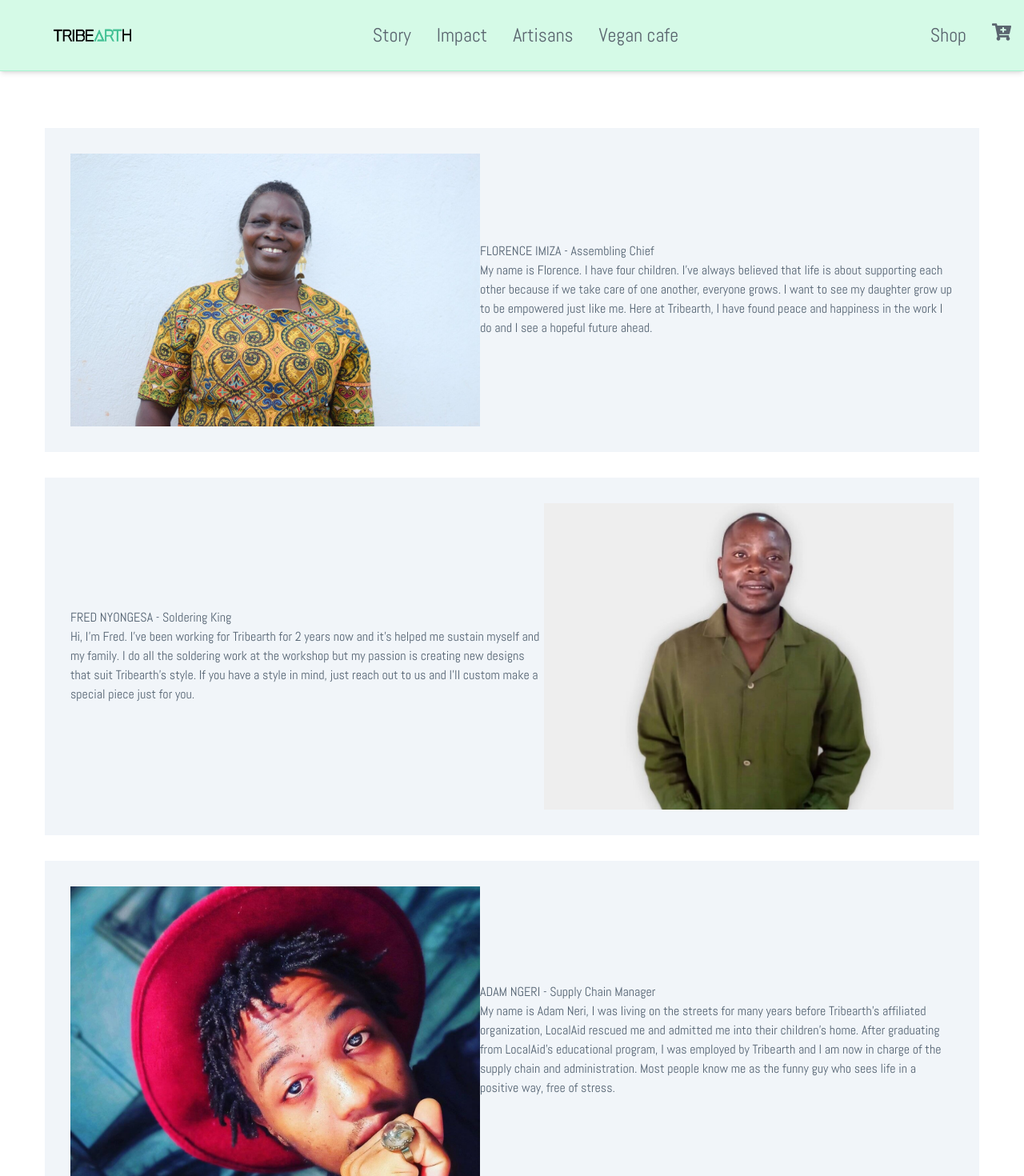
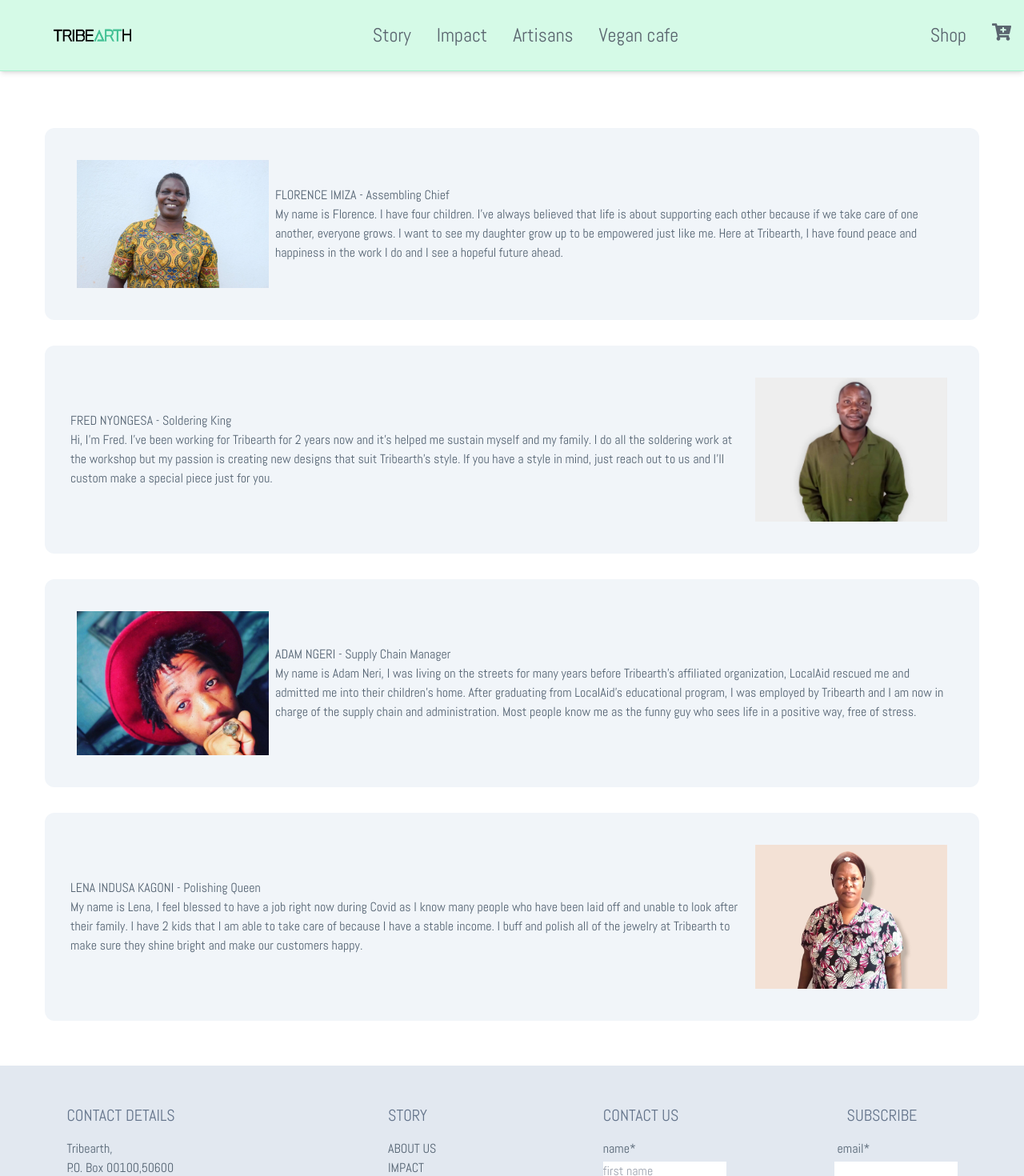
Before and after one commit to MatthewsRicky/tribearth, a React (Vite) app in the folder tribearth/: page /Artisan in a window 1280 px wide. Shown: the top 1470 px of the page at 80% size. Built offline with nearby package versions, Linux system fonts and the light colour scheme; a web font is replaced by a local one.

Commit message:
Update Artisan.jsx

```diff
--- a/tribearth/src/pages/Artisan.jsx
+++ b/tribearth/src/pages/Artisan.jsx
@@ -11,8 +11,8 @@ function Artisan() {
     <div>
       <Nav></Nav>
       <div className='flex flex-col m-10 mt-36'>
-        <div className='flex justify-between m-4 p-8 bg-slate-100 items-center'>
-          <img className='w-[32rem] ' src={Florence} alt="" />
+        <div className='flex justify-between m-4 p-8 bg-slate-100 items-center rounded-xl'>
+          <img className='w-60 m-2 ' src={Florence} alt="" />
           <div>
             <h1>FLORENCE IMIZA - Assembling Chief</h1>
             <p>
@@ -21,7 +21,7 @@ function Artisan() {
           </div>
 
         </div>
-        <div className='flex justify-between m-4 p-8 bg-slate-100 items-center'>
+        <div className='flex justify-between m-4 p-8 bg-slate-100 items-center rounded-xl'>
           <div >
             <h1>FRED NYONGESA - Soldering King</h1>
             <p>
@@ -29,10 +29,10 @@ function Artisan() {
             </p>
           </div>
 
-          <img className='w-[32rem] ' src={Fred} alt="" />
+          <img className='w-60 m-2 ' src={Fred} alt="" />
         </div>
-        <div className='flex justify-between m-4 p-8 bg-slate-100 items-center'>
-          <img className='w-[32rem] ' src={Adam} alt="" />
+        <div className='flex justify-between m-4 p-8 bg-slate-100 items-center rounded-xl'>
+          <img className='w-60 m-2 ' src={Adam} alt="" />
           <div>
             <h1>ADAM NGERI - Supply Chain Manager </h1>
             <p>
@@ -41,7 +41,7 @@ function Artisan() {
           </div>
 
         </div>
-        <div className='flex justify-between m-4 p-8 bg-slate-100 items-center'>
+        <div className='flex justify-between m-4 p-8 bg-slate-100 items-center rounded-xl'>
           <div >
             <h1>LENA INDUSA KAGONI -  Polishing Queen</h1>
             <p>
@@ -49,7 +49,7 @@ function Artisan() {
             </p>
           </div>
 
-          <img className='w-[32rem] ' src={Lena} alt="" />
+          <img className='w-60 m-2 ' src={Lena} alt="" />
         </div>
       </div>
 
```
